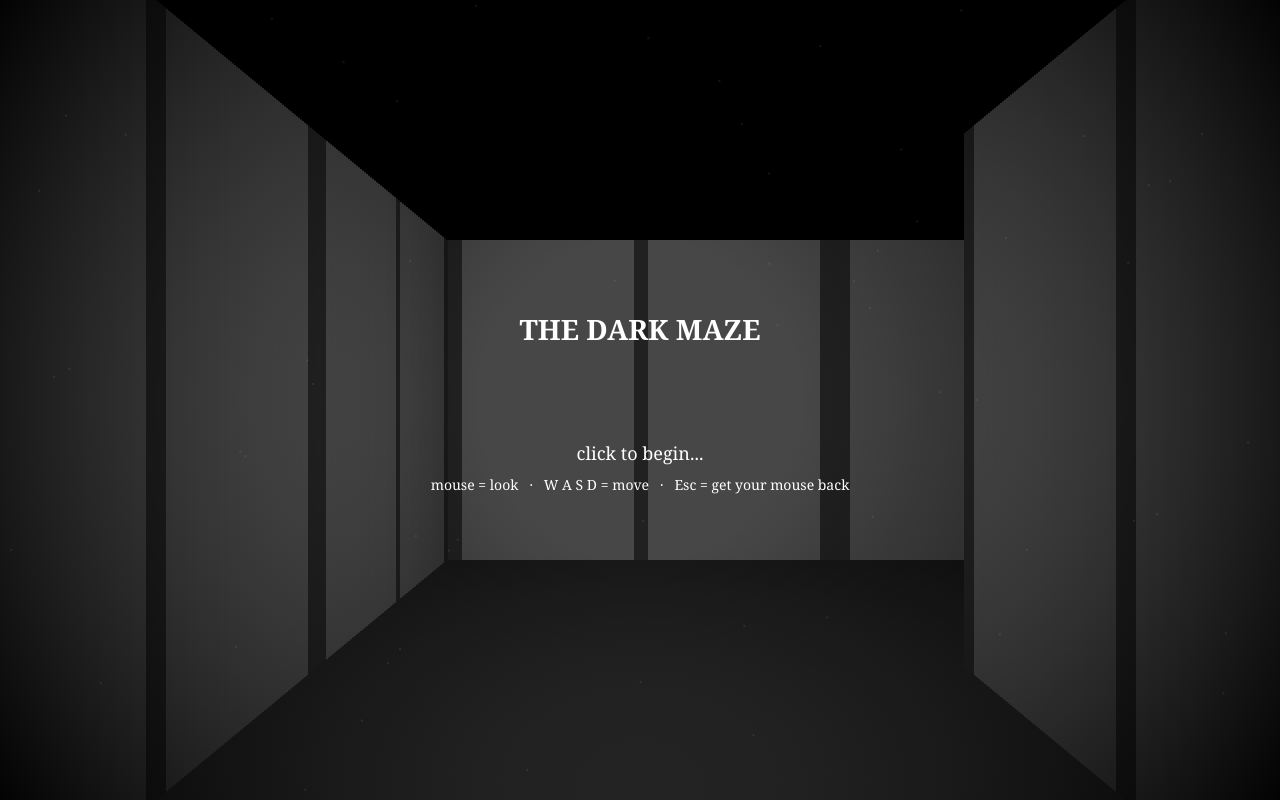
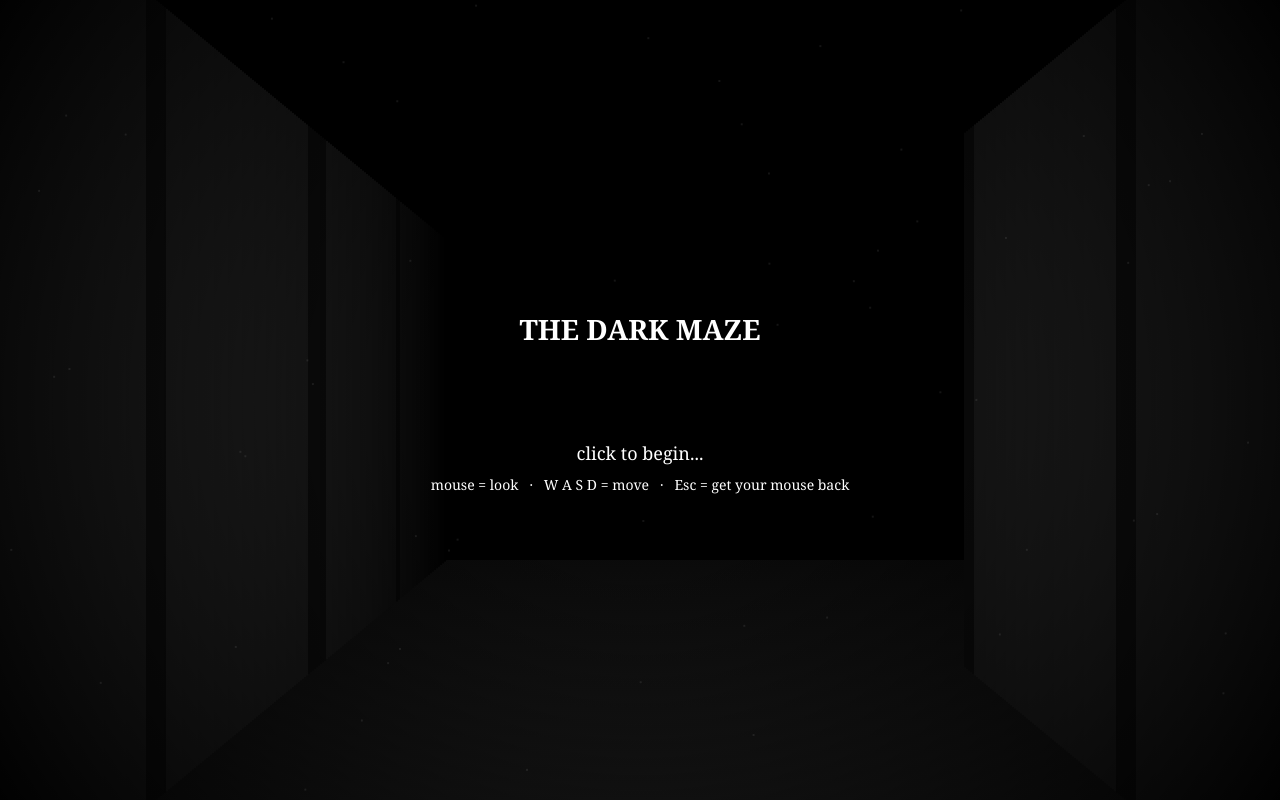
Before and after one commit to JohnHenryBurns/maximus-game, a plain HTML site: page maze.html in a window 1280 px wide. Drawn offline with Linux system fonts and the light colour scheme; animation ran at ten frames a second.

Commit message:
who drew these arrows...? 🖋️
Co-Authored-By: Claude Opus 5.5 <noreply@anthropic.com>

```diff
--- a/maze.html
+++ b/maze.html
@@ -34,9 +34,10 @@ resize();
 const mazeSize       = 10;   // how many rooms across and down
 const walkSpeed      = 2.2;  // squares per second
 const turnSpeed      = 2.4;  // how fast you spin around
-const flashlightSize = 4;    // how many squares away your flashlight reaches
+const flashlightSize = 2.5;  // how many squares away your flashlight reaches
+const flashlightPower = 0.45; // how bright it is: 1 = new batteries, 0 = dead
 const mouseSensitivity = 0.003; // how much you turn when you move the mouse
-const musicVolume    = 4;    // 0 = silent, 10 = LOUD
+const musicVolume    = 1;    // 0 = silent, 10 = LOUD
 
 // ---------------------------------------------------------------------
 //  BUILDING THE MAZE
@@ -70,6 +71,35 @@ digMaze(0, 0);
 // The exit door is in the outside wall next to the bottom-right room —
 // as far from the start as possible.
 maze[gridSize - 2][gridSize - 1] = 2;
+
+// ---------------------------------------------------------------------
+//  🏹 COUNTING STEPS TO THE EXIT (so the arrows know where to point)
+//  Start at the exit room = 0 steps. Its neighbors = 1 step. THEIR
+//  neighbors = 2 steps... spreading out like water. When we're done,
+//  every square knows how far it is from the exit.
+// ---------------------------------------------------------------------
+const stepsToExit = maze.map(row => row.map(() => Infinity));
+const toVisit = [[gridSize - 2, gridSize - 2]];     // [x, y] of the exit room
+stepsToExit[gridSize - 2][gridSize - 2] = 0;
+while (toVisit.length > 0) {
+  const [x, y] = toVisit.shift();
+  for (const [dx, dy] of [[1, 0], [-1, 0], [0, 1], [0, -1]]) {
+    const nx = x + dx, ny = y + dy;
+    if (maze[ny][nx] === 0 && stepsToExit[ny][nx] === Infinity) {
+      stepsToExit[ny][nx] = stepsToExit[y][x] + 1;
+      toVisit.push([nx, ny]);
+    }
+  }
+}
+
+// From this floor square, which way gets you closer to the exit?
+function wayToExit(x, y) {
+  if (x === gridSize - 2 && y === gridSize - 2) return [1, 0];  // the door is right there →
+  for (const [dx, dy] of [[1, 0], [-1, 0], [0, 1], [0, -1]]) {
+    if (stepsToExit[y + dy][x + dx] < stepsToExit[y][x]) return [dx, dy];
+  }
+  return [0, 0];
+}
 
 // ---------------------------------------------------------------------
 //  THE PLAYER — now it's YOU, looking through your own eyes!
@@ -294,10 +324,67 @@ function castRay(rayAngleX, rayAngleY) {
       // Where on the wall did we hit? (0 = left edge, 1 = right edge)
       let spot = hitSide === 0 ? player.y + distance * rayAngleY : player.x + distance * rayAngleX;
       spot -= Math.floor(spot);
-      return { distance, thing, hitSide, spot };
+      // The floor square the ray was in just before it hit the wall:
+      const floorX = hitSide === 0 ? col - stepCol : col;
+      const floorY = hitSide === 1 ? row - stepRow : row;
+      return { distance, thing, hitSide, spot, floorX, floorY, wallX: col, wallY: row };
     }
   }
-  return { distance: 99, thing: 1, hitSide: 0, spot: 0 };
+  return { distance: 99, thing: 1, hitSide: 0, spot: 0, floorX: 1, floorY: 1, wallX: 0, wallY: 0 };
+}
+
+// 🎲 A "pretend random" number between 0 and 1. Give it the same input and
+// you ALWAYS get the same answer, so the arrows don't flicker every frame.
+function fakeRandom(n) {
+  const s = Math.sin(n * 127.1) * 43758.5453;
+  return s - Math.floor(s);
+}
+
+// 🖋️ Is there a messy ink arrow on this bit of wall?
+// Returns a list of ink blobs, each one [top, bottom], measured from
+// 0 = top of the wall to 1 = bottom of the wall. Or null for no ink.
+function arrowOnWall(ray) {
+  if (ray.thing !== 1) return null;
+  const [dx, dy] = wayToExit(ray.floorX, ray.floorY);
+  // hitSide 0 = a wall that runs up/down, so the arrow must point up/down (dy).
+  // hitSide 1 = a wall that runs sideways, so the arrow must point sideways (dx).
+  const along = ray.hitSide === 0 ? dy : dx;
+  if (along === 0) return null;            // the exit way isn't along this wall
+
+  // Roll the dice for THIS wall. Only about 1 in 10 walls gets an arrow.
+  const wallNumber = ray.wallX * 31 + ray.wallY * 17 + ray.floorX * 7 + ray.floorY * 3;
+  const roll = fakeRandom(wallNumber);
+  if (roll > 0.1) return null;
+
+  // Flip the arrow around if it points the other way.
+  const u = along > 0 ? ray.spot : 1 - ray.spot;
+  if (u < 0.15 || u > 0.82) return null;
+
+  // Shaky hand: the line wobbles up and down, and slants a bit.
+  const middle = 0.47 + Math.sin(u * 9 + roll * 50) * 0.025 + (u - 0.5) * (roll - 0.12) * 0.3;
+  // Chop the wall into little strips so each strip gets its own messiness.
+  const strip = Math.floor(u * 50) + wallNumber * 100;
+  const shaky = 0.6 + fakeRandom(strip) * 0.8;     // thicker here, thinner there
+  const blobs = [];
+
+  // The stick of the arrow.
+  const stickThick = 0.022 * shaky;
+  blobs.push([middle - stickThick, middle + stickThick]);
+
+  // The head: two scratchy strokes, like a ">" shape.
+  if (u > 0.58) {
+    const spread = (0.82 - u) * 0.75;
+    const strokeThick = 0.02 * shaky;
+    blobs.push([middle - spread - strokeThick, middle - spread + strokeThick]);
+    blobs.push([middle + spread - strokeThick, middle + spread + strokeThick]);
+  }
+
+  // 💧 Ink drips! Some strips have ink running down below the line.
+  if (fakeRandom(strip + 0.5) > 0.82) {
+    const dripLength = 0.05 + fakeRandom(strip + 0.7) * 0.25;
+    blobs.push([middle, middle + stickThick + dripLength]);
+  }
+  return blobs;
 }
 
 // ---------------------------------------------------------------------
@@ -314,7 +401,7 @@ function draw() {
   ctx.fillRect(0, 0, w, h);
   const floor = ctx.createLinearGradient(0, horizon, 0, h);
   floor.addColorStop(0, "#000");
-  floor.addColorStop(1, "#3a3a3a");
+  floor.addColorStop(1, "#1a1a1a");   // dim floor, for a dim flashlight
   ctx.fillStyle = floor;
   ctx.fillRect(0, horizon, w, h - horizon);
 
@@ -346,9 +433,21 @@ function draw() {
       const crack = ray.spot < 0.04 || ray.spot > 0.96 || Math.abs(ray.spot - 0.5) < 0.02;
       shade = crack ? 90 : 190;
     }
+    brightness *= flashlightPower;
     const gray = Math.floor(shade * brightness);
+    const wallTop = horizon - wallHeight / 2;
     ctx.fillStyle = `rgb(${gray},${gray},${gray})`;
-    ctx.fillRect(x, horizon - wallHeight / 2, columnWidth, wallHeight);
+    ctx.fillRect(x, wallTop, columnWidth, wallHeight);
+
+    // 🖋️ Paint the ink arrow on top (almost black, like old ink).
+    const inkBlobs = arrowOnWall(ray);
+    if (inkBlobs) {
+      const ink = Math.floor(gray * 0.15);
+      ctx.fillStyle = `rgb(${ink},${ink},${ink})`;
+      for (const [top, bottom] of inkBlobs) {
+        ctx.fillRect(x, wallTop + top * wallHeight, columnWidth, (bottom - top) * wallHeight);
+      }
+    }
   }
 
   // 🔦 The flashlight circle: the edges of the screen fade to black.
```
